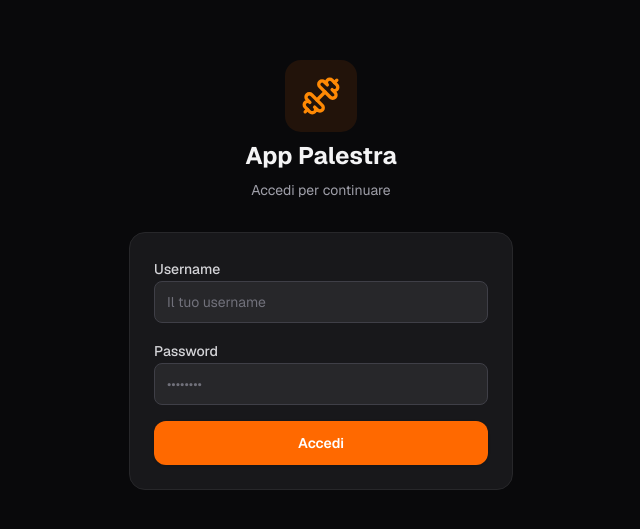
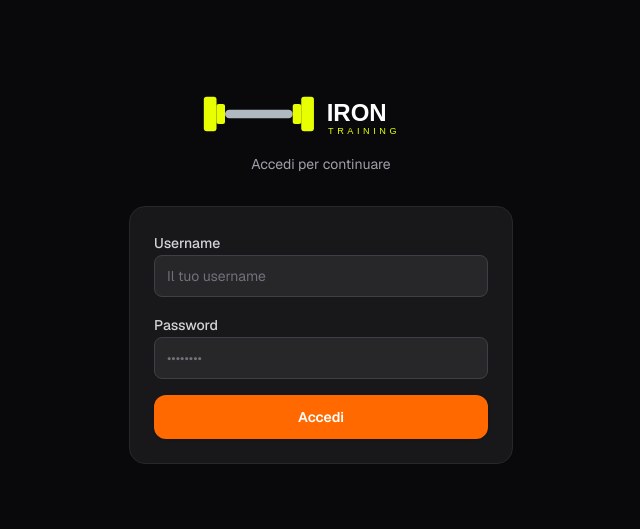
Before and after one commit to Antoninoc94/AppPalestra, a Next.js app: page /login in a window 1280 px wide. Shown: the part 125-654 px from the top of the page, without its empty margins (319-959 px from the left). Built offline with nearby package versions, Linux system fonts and the light colour scheme; no server answers; the database is empty.

Commit message:
Show real logo on login page, fallback to /logo.svg like the header

```diff
--- a/src/app/login/LoginForm.tsx
+++ b/src/app/login/LoginForm.tsx
@@ -3,7 +3,7 @@
 import { useState } from "react";
 import { signIn } from "next-auth/react";
 import { useRouter } from "next/navigation";
-import { Dumbbell, Loader2 } from "lucide-react";
+import { Loader2 } from "lucide-react";
 import { Button } from "@/components/ui/button";
 import { Card, CardContent } from "@/components/ui/card";
 
@@ -18,6 +18,8 @@ export function LoginForm({ appName, logoBase64 }: Props) {
   const [password, setPassword] = useState("");
   const [error, setError] = useState("");
   const [loading, setLoading] = useState(false);
+
+  const logoSrc = logoBase64 ?? "/logo.svg";
 
   async function handleSubmit(e: React.FormEvent) {
     e.preventDefault();
@@ -43,17 +45,14 @@ export function LoginForm({ appName, logoBase64 }: Props) {
   return (
     <div className="min-h-screen flex items-center justify-center px-4 bg-zinc-950">
       <div className="w-full max-w-sm space-y-8">
-        <div className="text-center space-y-2">
+        <div className="text-center space-y-3">
           <div className="flex justify-center">
-            <div className="rounded-2xl bg-orange-500/10 p-4">
-              {logoBase64 ? (
-                <img src={logoBase64} alt={appName} className="h-10 w-10 object-contain" />
-              ) : (
-                <Dumbbell className="h-10 w-10 text-orange-400" />
-              )}
-            </div>
+            <img
+              src={logoSrc}
+              alt={appName}
+              className="h-14 w-auto max-w-[240px] object-contain"
+            />
           </div>
-          <h1 className="text-2xl font-bold">{appName}</h1>
           <p className="text-zinc-400 text-sm">Accedi per continuare</p>
         </div>
 
```
